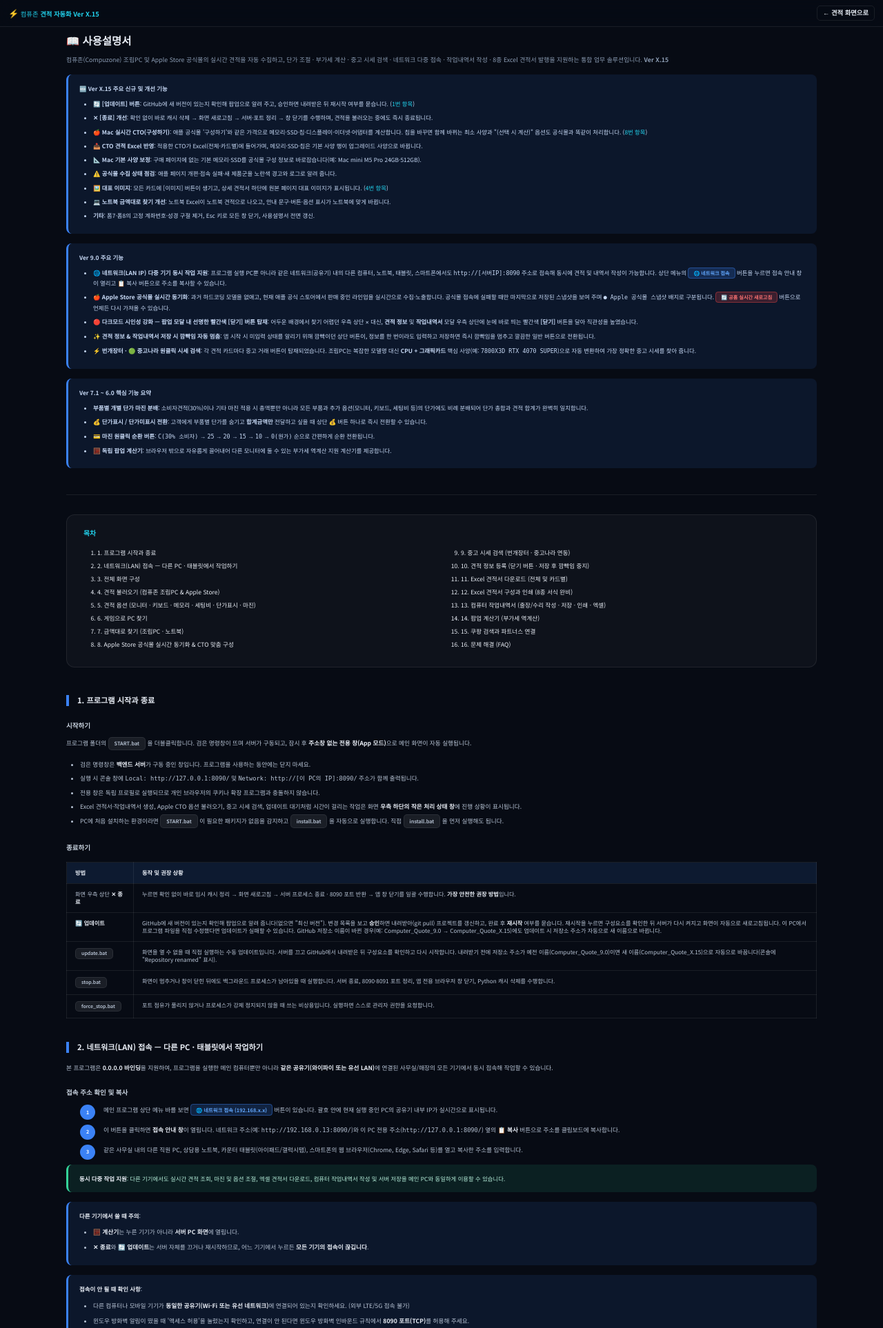
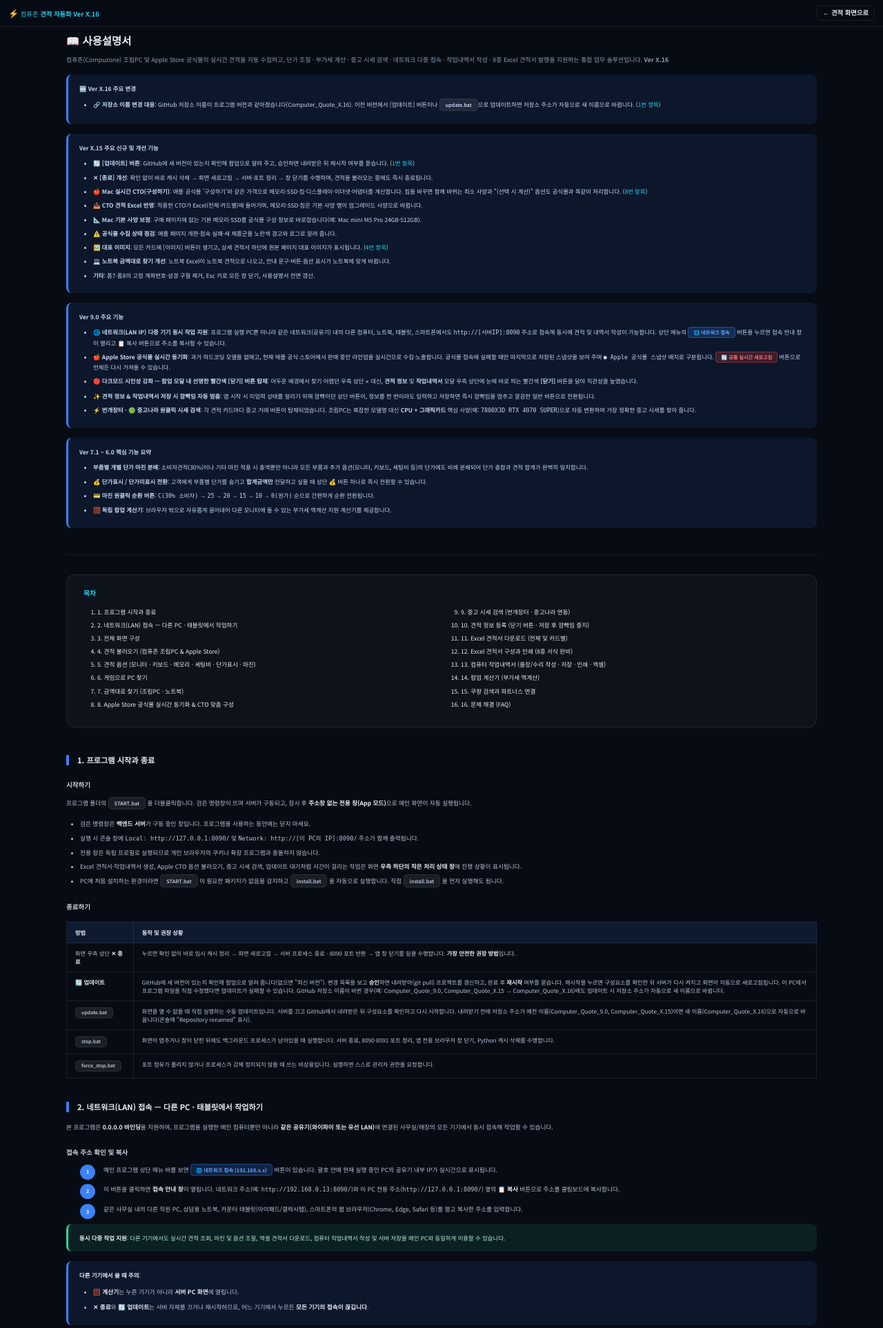
Before and after one commit to Kimjinsoo62/Computer_Quote_8.0, a FastAPI app: page /manual in a window 1280 px wide. Shown: the top 1926 px of the page at 69% size. Run offline with FastAPI, Linux system fonts and the light colour scheme.

Commit message:
chore: Bump version to X.16
Version text in titles, header, manual, README, FastAPI and the used-
market User-Agent now says X.16. The GitHub repository is renamed to
Computer_Quote_X.16; the in-app update and update.bat switch remotes
still pointing at Computer_Quote_9.0 or Computer_Quote_X.15 to it.

Co-Authored-By: Claude Opus 5.5 <noreply@anthropic.com>

```diff
--- a/app/daangn_search.py
+++ b/app/daangn_search.py
@@ -23,7 +23,7 @@ ORIGIN = "https://www.daangn.com"
 REGION_API = ORIGIN + "/kr/api/v1/regions/keyword"
 SEARCH_PATH = "/kr/buy-sell/"
 NOMINATIM_URL = "https://nominatim.openstreetmap.org/reverse"
-NOMINATIM_UA = "ComputerQuote/X.15 (local used-pc compare; https://www.apple.com/kr)"
+NOMINATIM_UA = "ComputerQuote/X.16 (local used-pc compare; https://www.apple.com/kr)"
 USER_AGENT = (
     "Mozilla/5.0 (Windows NT 10.0; Win64; x64) AppleWebKit/537.36 "
     "(KHTML, like Gecko) Chrome/120.0.0.0 Safari/537.36"
--- a/app/main.py
+++ b/app/main.py
@@ -55,7 +55,7 @@ from app.task_report import (
 
 BASE_DIR = Path(__file__).resolve().parent.parent
 
-app = FastAPI(title="AI PC & Apple Store 견적 추출기", version="X.15")
+app = FastAPI(title="AI PC & Apple Store 견적 추출기", version="X.16")
 
 app.add_middleware(
     CORSMiddleware,
--- a/app/update_service.py
+++ b/app/update_service.py
@@ -10,8 +10,8 @@ BASE_DIR = Path(__file__).resolve().parent.parent
 _NO_WINDOW = getattr(subprocess, "CREATE_NO_WINDOW", 0)
 
 # GitHub 저장소 이름이 바뀌면 예전 이름을 여기에 추가한다.
-REPO_NAME = "Computer_Quote_X.15"
-OLD_REPO_NAMES = ("Computer_Quote_9.0",)
+REPO_NAME = "Computer_Quote_X.16"
+OLD_REPO_NAMES = ("Computer_Quote_9.0", "Computer_Quote_X.15")
 
 
 def _git(*args: str, timeout: int = 60) -> subprocess.CompletedProcess:
--- a/templates/index.html
+++ b/templates/index.html
@@ -3,7 +3,7 @@
 <head>
   <meta charset="UTF-8" />
   <meta name="viewport" content="width=device-width, initial-scale=1.0" />
-  <title>AI PC & Apple 견적 추출기 — 컴퓨존 견적 자동화 Ver X.15</title>
+  <title>AI PC & Apple 견적 추출기 — 컴퓨존 견적 자동화 Ver X.16</title>
   <link rel="preconnect" href="https://fonts.googleapis.com" />
   <link rel="preconnect" href="https://fonts.gstatic.com" crossorigin />
   <link href="https://fonts.googleapis.com/css2?family=Noto+Sans+KR:wght@400;500;600;700;800&family=JetBrains+Mono:wght@400;500&display=swap" rel="stylesheet" />
@@ -15,7 +15,7 @@
       <div class="nav-brand">
         <a href="/" class="logo">
           <span class="logo-icon">⚡</span>
-          <span>컴퓨존 <strong>견적 자동화 Ver X.15</strong></span>
+          <span>컴퓨존 <strong>견적 자동화 Ver X.16</strong></span>
         </a>
       </div>
       <div class="nav-links">
--- a/templates/사용설명서.html
+++ b/templates/사용설명서.html
@@ -3,7 +3,7 @@
 <head>
   <meta charset="UTF-8" />
   <meta name="viewport" content="width=device-width, initial-scale=1.0" />
-  <title>사용설명서 — 컴퓨존 견적 자동화 Ver X.15</title>
+  <title>사용설명서 — 컴퓨존 견적 자동화 Ver X.16</title>
   <link rel="preconnect" href="https://fonts.googleapis.com" />
   <link rel="preconnect" href="https://fonts.gstatic.com" crossorigin />
   <link href="https://fonts.googleapis.com/css2?family=Noto+Sans+KR:wght@400;500;600;700;800&family=JetBrains+Mono:wght@400;500&display=swap" rel="stylesheet" />
@@ -87,7 +87,7 @@
       <div class="nav-brand">
         <a href="/" class="logo">
           <span class="logo-icon">⚡</span>
-          <span>컴퓨존 <strong>견적 자동화 Ver X.15</strong></span>
+          <span>컴퓨존 <strong>견적 자동화 Ver X.16</strong></span>
         </a>
       </div>
       <div class="nav-links">
@@ -99,10 +99,17 @@
   <div class="manual-wrap">
     <div class="manual-head">
       <h1>📖 사용설명서</h1>
-      <p>컴퓨존(Compuzone) 조립PC 및 Apple Store 공식몰의 실시간 견적을 자동 수집하고, 단가 조절 · 부가세 계산 · 중고 시세 검색 · 네트워크 다중 접속 · 작업내역서 작성 · 8종 Excel 견적서 발행을 지원하는 통합 업무 솔루션입니다. <strong>Ver X.15</strong></p>
+      <p>컴퓨존(Compuzone) 조립PC 및 Apple Store 공식몰의 실시간 견적을 자동 수집하고, 단가 조절 · 부가세 계산 · 중고 시세 검색 · 네트워크 다중 접속 · 작업내역서 작성 · 8종 Excel 견적서 발행을 지원하는 통합 업무 솔루션입니다. <strong>Ver X.16</strong></p>
 
       <div class="manual-note">
-        <strong>🆕 Ver X.15 주요 신규 및 개선 기능</strong>
+        <strong>🆕 Ver X.16 주요 변경</strong>
+        <ul>
+          <li><strong>🔗 저장소 이름 변경 대응</strong>: GitHub 저장소 이름이 프로그램 버전과 같아졌습니다(Computer_Quote_X.16). 이전 버전에서 [업데이트] 버튼이나 <span class="manual-key">update.bat</span>으로 업데이트하면 저장소 주소가 자동으로 새 이름으로 바뀝니다. (<a href="#s1">1번 항목</a>)</li>
+        </ul>
+      </div>
+
+      <div class="manual-note">
+        <strong>Ver X.15 주요 신규 및 개선 기능</strong>
         <ul>
           <li><strong>🔄 [업데이트] 버튼</strong>: GitHub에 새 버전이 있는지 확인해 팝업으로 알려 주고, 승인하면 내려받은 뒤 재시작 여부를 묻습니다. (<a href="#s1">1번 항목</a>)</li>
           <li><strong>✕ [종료] 개선</strong>: 확인 없이 바로 캐시 삭제 → 화면 새로고침 → 서버·포트 정리 → 창 닫기를 수행하며, 견적을 불러오는 중에도 즉시 종료됩니다.</li>
@@ -183,11 +190,11 @@
         </tr>
         <tr>
           <td><strong>🔄 업데이트</strong></td>
-          <td>GitHub에 새 버전이 있는지 확인해 팝업으로 알려 줍니다(없으면 "최신 버전"). 변경 목록을 보고 <strong>승인</strong>하면 내려받아(git pull) 프로젝트를 갱신하고, 완료 후 <strong>재시작</strong> 여부를 묻습니다. 재시작을 누르면 구성요소를 확인한 뒤 서버가 다시 켜지고 화면이 자동으로 새로고침됩니다. 이 PC에서 프로그램 파일을 직접 수정했다면 업데이트가 실패할 수 있습니다. GitHub 저장소 이름이 바뀐 경우(예: Computer_Quote_9.0 → Computer_Quote_X.15)에도 업데이트 시 저장소 주소가 자동으로 새 이름으로 바뀝니다.</td>
+          <td>GitHub에 새 버전이 있는지 확인해 팝업으로 알려 줍니다(없으면 "최신 버전"). 변경 목록을 보고 <strong>승인</strong>하면 내려받아(git pull) 프로젝트를 갱신하고, 완료 후 <strong>재시작</strong> 여부를 묻습니다. 재시작을 누르면 구성요소를 확인한 뒤 서버가 다시 켜지고 화면이 자동으로 새로고침됩니다. 이 PC에서 프로그램 파일을 직접 수정했다면 업데이트가 실패할 수 있습니다. GitHub 저장소 이름이 바뀐 경우(예: Computer_Quote_9.0, Computer_Quote_X.15 → Computer_Quote_X.16)에도 업데이트 시 저장소 주소가 자동으로 새 이름으로 바뀝니다.</td>
         </tr>
         <tr>
           <td><span class="manual-key">update.bat</span></td>
-          <td>화면을 열 수 없을 때 직접 실행하는 수동 업데이트입니다. 서버를 끄고 GitHub에서 내려받은 뒤 구성요소를 확인하고 다시 시작합니다. 내려받기 전에 저장소 주소가 예전 이름(Computer_Quote_9.0)이면 새 이름(Computer_Quote_X.15)으로 자동으로 바꿉니다(콘솔에 "Repository renamed" 표시).</td>
+          <td>화면을 열 수 없을 때 직접 실행하는 수동 업데이트입니다. 서버를 끄고 GitHub에서 내려받은 뒤 구성요소를 확인하고 다시 시작합니다. 내려받기 전에 저장소 주소가 예전 이름(Computer_Quote_9.0, Computer_Quote_X.15)이면 새 이름(Computer_Quote_X.16)으로 자동으로 바꿉니다(콘솔에 "Repository renamed" 표시).</td>
         </tr>
         <tr>
           <td><span class="manual-key">stop.bat</span></td>
@@ -579,7 +586,7 @@
     </section>
 
     <div class="manual-footer">
-      <p>컴퓨존 견적 자동화 Ver X.15 · 개발 애플아저씨 · 기술 지원 및 문의 <a href="mailto:jskimjskim@gmail.com">jskimjskim@gmail.com</a></p>
+      <p>컴퓨존 견적 자동화 Ver X.16 · 개발 애플아저씨 · 기술 지원 및 문의 <a href="mailto:jskimjskim@gmail.com">jskimjskim@gmail.com</a></p>
       <p>본 프로그램은 컴퓨존 및 Apple 공식 스토어의 실시간 정보를 바탕으로 작동하며, 가격 및 프로모션은 공식 홈페이지 기준에 따릅니다.</p>
     </div>
   </div>
```
Also changed, not shown: README.md, 1 other file.
